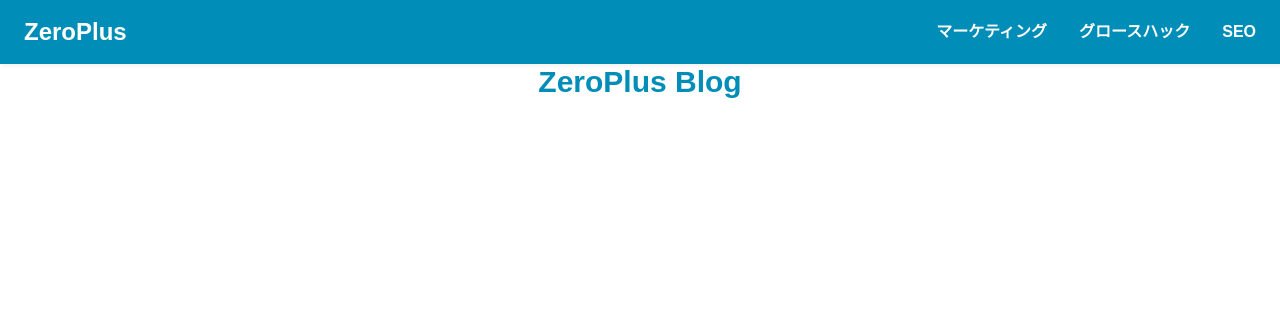
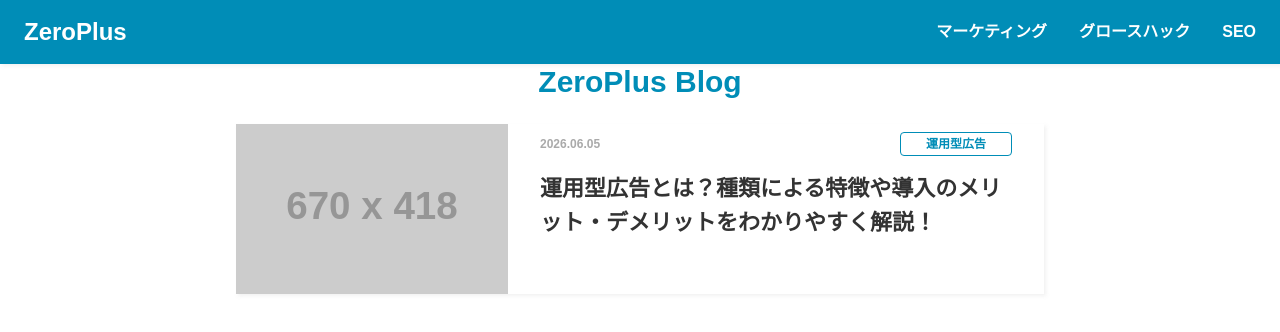
Before and after one commit to ryunosuke0827/git-blog, a plain HTML site: page index.html in a window 1280 px wide. Drawn offline with nearby package versions, Linux system fonts and the light colour scheme; placeholder pictures from the web are drawn by us.

Commit message:
記事カードを実装

```diff
--- a/index.html
+++ b/index.html
@@ -67,6 +67,36 @@
     <h1 class="text-2xl md:text-3xl font-bold text-brand mb-2 text-center">
       ZeroPlus Blog
     </h1>
+    <article class="group bg-white shadow-card mt-6 first:mt-0">
+  <a href="#" class="md:flex">
+    <div class="md:w-[272px] md:shrink-0 overflow-hidden">
+      <img
+        src="https://placehold.jp/670x418.png"
+        alt="運用型広告"
+        class="w-full h-auto object-cover lg:transition-transform lg:duration-360 lg:group-hover:scale-106"
+      />
+    </div>
+    <div class="py-6 px-4 md:py-2 md:px-8 flex flex-col flex-1">
+      <div class="flex justify-between items-center">
+        <time
+          class="text-text-sub text-xs font-bold"
+          datetime="2026-06-05"
+          >2026.06.05</time
+        >
+        <span
+          class="text-brand text-xs font-bold w-28 h-6 flex items-center justify-center border border-brand rounded"
+        >
+          運用型広告
+        </span>
+      </div>
+      <h2
+        class="text-lg md:text-[22px] font-bold text-text mt-4 line-clamp-3"
+      >
+        運用型広告とは？種類による特徴や導入のメリット・デメリットをわかりやすく解説！
+      </h2>
+    </div>
+  </a>
+</article>
   </main>
   <script>
     lucide.createIcons();
```
